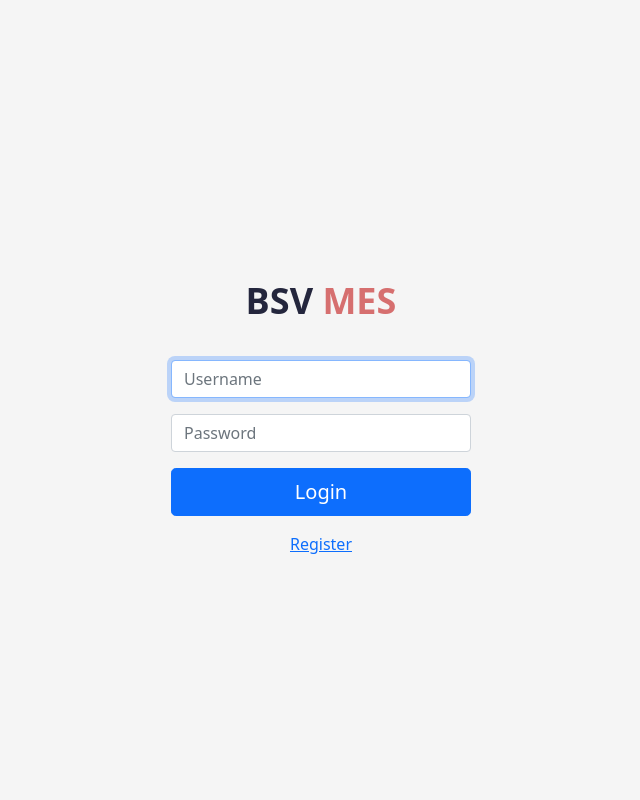
After one commit to itech0307/BSV-Manufacturing-Execution-System, a Django app: page /common/login/ in a window 1280 px wide. The commit adds this page. Shown: the whole page, without its empty margins (319-959 px from the left). Run offline with Django 5.2, Linux system fonts and the light colour scheme; some libraries are stand-ins or nearby versions.

Commit message:
로그인 및 가입 페이지 작성

```diff
--- a/common/urls.py
+++ b/common/urls.py
@@ -5,4 +5,6 @@ app_name = 'common'
 
 urlpatterns = [
     path('main/', views.main_page, name='main'),
+    path('login/', views.login_view, name='login'),
+    path('register/', views.register, name='register'),
 ]
--- a/common/views.py
+++ b/common/views.py
@@ -1,8 +1,41 @@
-from django.shortcuts import render
+from django.shortcuts import render, redirect
+from django.contrib.auth import authenticate, login
+from .forms import UserRegistrationForm
+from django.contrib.auth.decorators import login_required
 
 import logging
 logger = logging.getLogger('common')
 
+@login_required
 def main_page(request):
     logger.info('main_page')
     return render(request, 'common/mes.html')
+
+def login_view(request):
+    if request.user.is_authenticated:
+        return redirect('common:main')  # 이미 로그인한 사용자는 메인 페이지로 리다이렉트
+    if request.method == 'POST':
+        username = request.POST['username']
+        password = request.POST['password']
+        user = authenticate(request, username=username, password=password)
+        if user is not None:
+            login(request, user)
+            return redirect('common:main')  # 로그인 후 메인 페이지로 리다이렉트
+        else:
+            error_message = "사용자 이름 또는 비밀번호가 올바르지 않습니다."
+            return render(request, 'common/login.html', {'error_message': error_message})
+    return render(request, 'common/login.html')
+
+def register(request):
+    if request.method == 'POST':
+        form = UserRegistrationForm(request.POST)
+        if form.is_valid():
+            user = form.save(commit=False)
+            user.set_password(form.cleaned_data['password'])
+            user.is_active = False
+            user.save()
+
+            return render(request, 'common/registration_done.html')
+    else:
+        form = UserRegistrationForm()
+    return render(request, 'common/register.html', {'form': form})
--- a/config/urls.py
+++ b/config/urls.py
@@ -26,5 +26,7 @@ urlpatterns = [
     path('common/', include('common.urls')),
     path('inventory_management/', include('inventory_management.urls')),
     path('data_monitoring/', include('data_monitoring.urls')),
+
+    path('accounts/', include('allauth.urls')),
     path('', redirect_to_main, name='home'),
 ]
--- a/static/css/login.css
+++ b/static/css/login.css
@@ -7,19 +7,19 @@
     padding: 0 20px;
     position: relative;
 }
-.BSV-PRO .text-wrapper-1 {
+.BSV-MES .text-wrapper-1 {
     color: #24263d;
 }
-.BSV-PRO .text-wrapper-2 {
+.BSV-MES .text-wrapper-2 {
     color: #D66F6F
 }
-.BSV-PRO {
+.BSV-MES {
     position: relative;
     display: inline-block;
     text-decoration: none;
     color: inherit;
 }
-.BSV-PRO .subtitle {
+.BSV-MES .subtitle {
     position: absolute;
     left: 0;
     bottom: -12px; /* 4줄의 텍스트를 수용하기 위해 조정 */
@@ -29,7 +29,7 @@
     font-size: 9px;
     line-height: 1;
 }
-.BSV-PRO .subtitle span {
+.BSV-MES .subtitle span {
     display: block;
     color: #D66F6F
 }
--- /dev/null
+++ b/templates/common/login.html
@@ -0,0 +1,53 @@
+<!DOCTYPE html>
+<html lang="ko">
+<head>
+    <meta charset="UTF-8">
+    <meta name="viewport" content="width=device-width, initial-scale=1.0">
+    <title>Login</title>
+    {% load static %}
+    <link rel="stylesheet" href="{% static 'css/bootstrap.min.css' %}">
+    <link rel="stylesheet" href="{% static 'css/login.css' %}">
+    <style>
+        body {
+            display: flex;
+            align-items: center;
+            padding-top: 40px;
+            padding-bottom: 40px;
+            background-color: #f5f5f5;
+            height: 100vh;
+        }
+        .form-signin {
+            width: 100%;
+            max-width: 330px;
+            padding: 15px;
+            margin: auto;
+        }
+    </style>
+</head>
+<body>
+    <main class="form-signin">
+        <div class="logo">
+            <p href="#" class="BSV-MES">
+                <span class="text-wrapper-1">BSV</span>
+                <span class="text-wrapper-2">MES</span>
+            </p>
+        </div>
+        <form method="post" action="{% url 'common:login' %}">
+            {% csrf_token %}
+            <div class="mb-3">
+                <label for="username" class="visually-hidden">Username</label>
+                <input type="text" class="form-control" name="username" id="username" placeholder="Username" required autofocus>
+            </div>
+            <div class="mb-3">
+                <label for="password" class="visually-hidden">Password</label>
+                <input type="password" class="form-control" name="password" id="password" placeholder="Password" required>
+            </div>
+            <button class="w-100 btn btn-lg btn-primary" type="submit">Login</button>
+        </form>
+        <div class="text-center mt-3">
+            <a href="{% url 'common:register' %}">Register</a>
+        </div>
+    </main>
+    <script src="{% static 'js/bootstrap.bundle.min.js' %}"></script>
+</body>
+</html>
--- a/templates/common/main.html
+++ b/templates/common/main.html
@@ -41,6 +41,8 @@
 {% endblock %}
 </main>
     <script src="https://code.jquery.com/jquery-3.6.0.min.js"></script>
+    <script src="https://cdn.jsdelivr.net/npm/@popperjs/core@2.9.2/dist/umd/popper.min.js"></script>
+    <script src="{% static 'js/bootstrap.min.js' %}"></script>
     <script src="{% static 'js/navi-bar.js' %}"></script>
 {% block script %}
 {% endblock %}
```
Also changed, not shown: common/forms.py (added, +18 -0 lines), config/settings/base.py (+10 -0 lines), static/css/navi-bar.css (+80 -3 lines), templates/common/navi-bar.html (+25 -0 lines), templates/common/register.html (added, +56 -0 lines), static/images/default-avatar.png (added).
